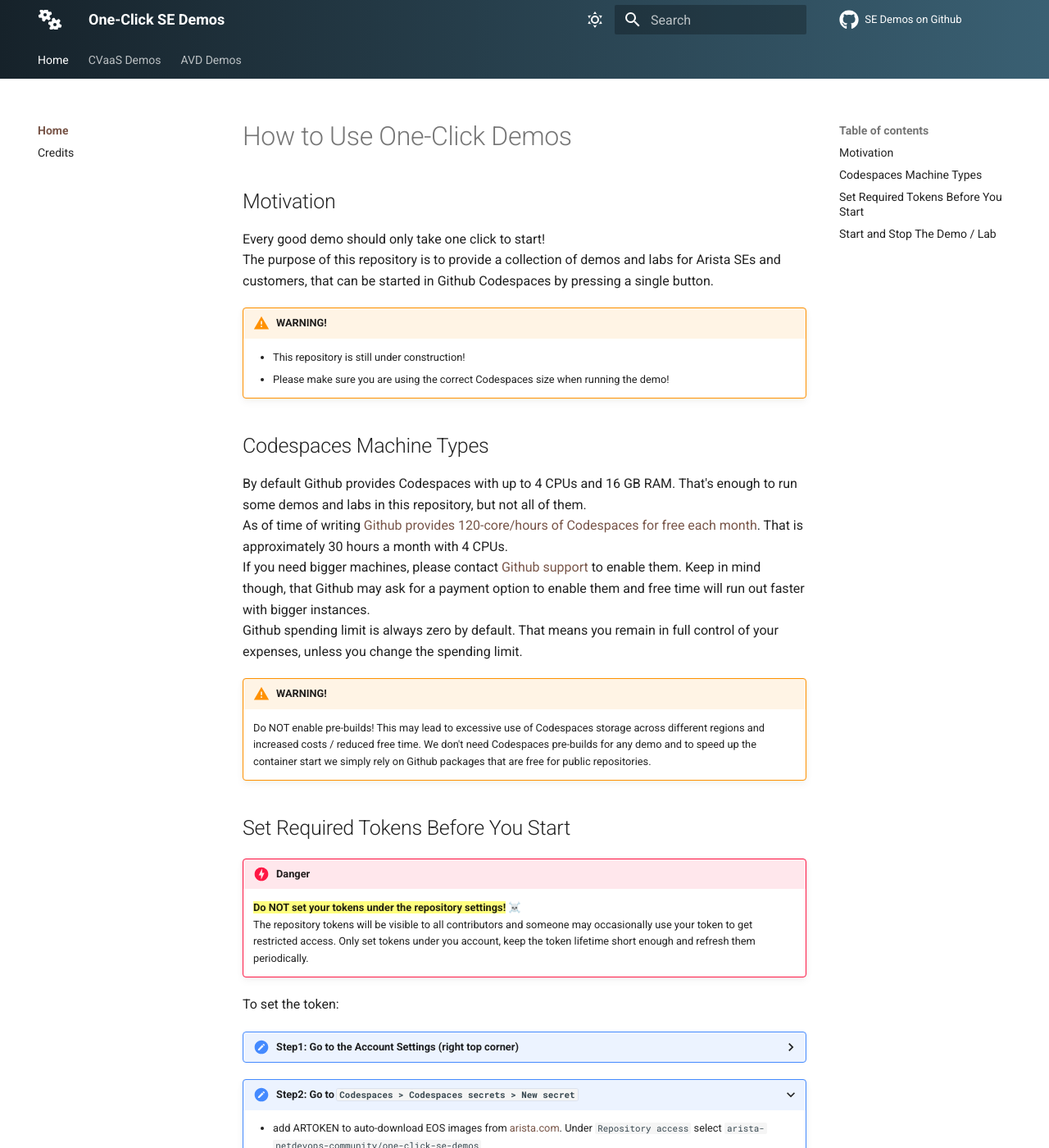
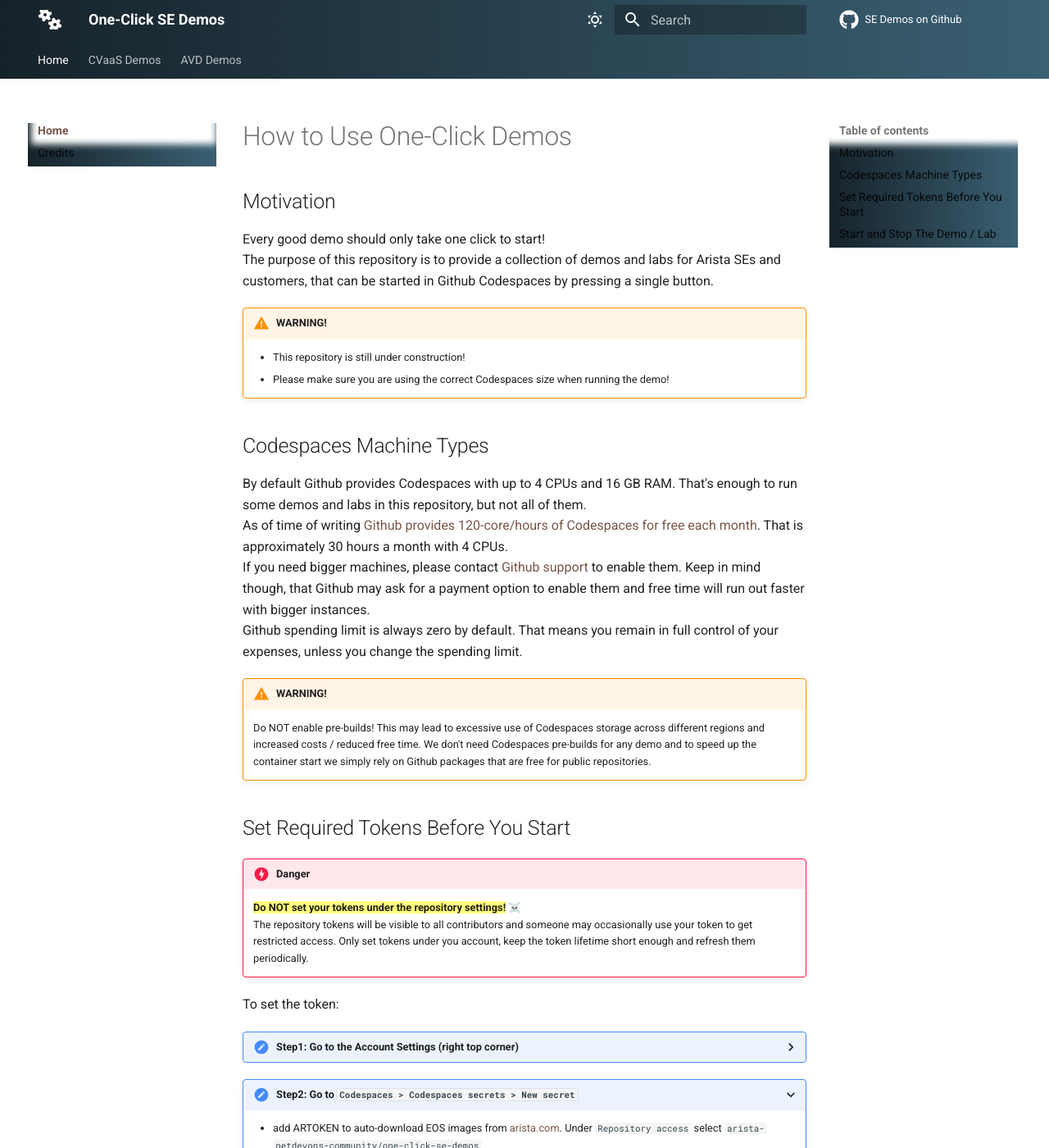
Before and after one commit to arista-netdevops-community/one-click-se-demos, an MkDocs documentation site: the page built from docs/index.md, in a window 1280 px wide and 1400 px high. Shown: the whole window at 82% size. Built offline with MkDocs 1.6.1 and Material for MkDocs 9.7.7, drawn with Linux system fonts in a browser that asks for light colours; emoji names are drawn with the system emoji font; plug-ins that fetch from the network failed and are left out; comment, search, counter and statistics services are not loaded.

Commit message:
adjust md-nav to gradient as well

```diff
--- a/docs/stylesheets/extra.css
+++ b/docs/stylesheets/extra.css
@@ -36,7 +36,12 @@
 .md-footer {
   background: linear-gradient(to right, #16222A, #3A6073);
 }
+.md-nav {
+  background: linear-gradient(to right, #16222A, #3A6073);
+}
 [data-md-color-scheme="slate"] {
   --md-footer-bg-color: linear-gradient(to right, #16222A, #3A6073);
   --md-footer-bg-color--dark: linear-gradient(to right, #16222A, #3A6073);
+  --md-primary-fg-color--dark: linear-gradient(to right, #16222A, #3A6073);
+  --md-primary-fg-color: linear-gradient(to right, #16222A, #3A6073);
 }
```
